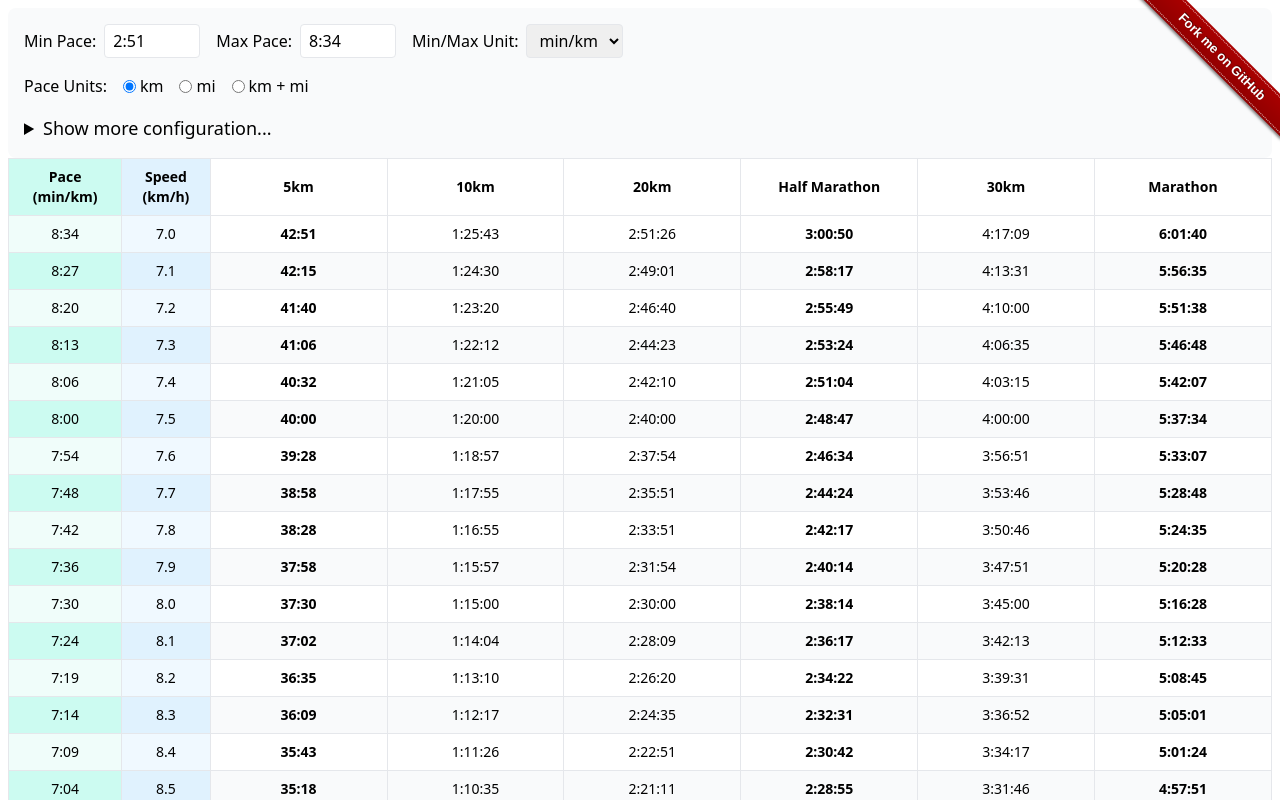
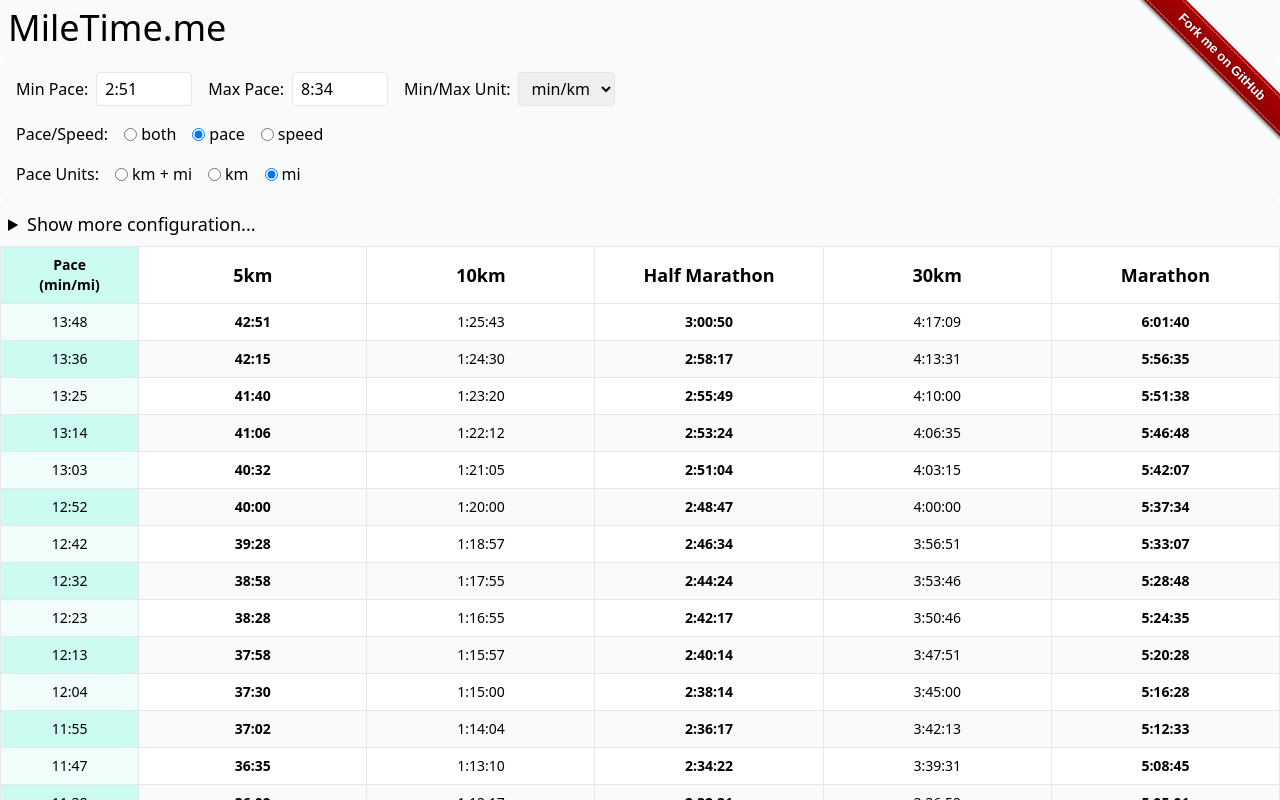
Before and after one commit to jkingsman/MileTime.me, a React (Vite) app: page / in a window 1280 px wide. Shown: the top 800 px of the page. Built offline with nearby package versions, Linux system fonts and the light colour scheme.

Commit message:
Tidy styling and UI arrangement

```diff
--- a/index.html
+++ b/index.html
@@ -20,7 +20,6 @@
     <meta property="og:image" content="https://miletime.me/og.png">
   </head>
   <body>
-    <a class="github-fork-ribbon" target="_blank" href="https://github.com/jkingsman/MileTime.me" data-ribbon="Fork me on GitHub" title="Fork me on GitHub">Fork me on GitHub</a>
     <div id="root"></div>
     <script type="module" src="/src/main.tsx"></script>
   </body>
--- a/src/App.tsx
+++ b/src/App.tsx
@@ -4,11 +4,12 @@ import PaceCalculator from "./components/pace-calculator";
 
 function App() {
   return (
-    <div className="screen:m-2">
+    <>
+      <a className="hidden md:block github-fork-ribbon" target="_blank" href="https://github.com/jkingsman/MileTime.me" data-ribbon="Fork me on GitHub" title="Fork me on GitHub">Fork me on GitHub</a>
       <PaceCalculator />
       {screenFooter}
       {printFooter}
-    </div>
+    </>
   );
 }
 
--- a/src/components/constants.tsx
+++ b/src/components/constants.tsx
@@ -6,7 +6,7 @@ export const MILE_TO_KM = 1 / KM_TO_MILES;
 export const STORAGE_KEY = "paceCalculatorPreferences";
 
 export const STORAGE_VERSION_KEY = "storageVersion";
-export const STORAGE_VERSION = 5;
+export const STORAGE_VERSION = 8;
 
 export const STANDARD_DISTANCES: StandardDistance[] = [
   {
@@ -23,7 +23,7 @@ export const STANDARD_DISTANCES: StandardDistance[] = [
     defaultEnabled: true,
   },
   { id: "15k", name: "15km", distance: 15 },
-  { id: "20k", name: "20km", distance: 20, defaultEnabled: true },
+  { id: "20k", name: "20km", distance: 20 },
   {
     id: "hm",
     name: "HM",
@@ -51,7 +51,8 @@ export const STANDARD_DISTANCES: StandardDistance[] = [
 
 export const DEFAULT_PREFERENCES = {
   paceUnit: "min/km",
-  displayUnit: "km",
+  paceDisplay: "pace",
+  displayUnit: "mi",
   selectedDistances: STANDARD_DISTANCES.filter((d) => d.defaultEnabled).map(
     (d) => d.id
   ),
--- a/src/components/pace-calculator.tsx
+++ b/src/components/pace-calculator.tsx
@@ -44,6 +44,9 @@ const PaceCalculator = () => {
   const [displayUnit, setDisplayUnit] = useState(
     () => loadPreferences().displayUnit
   );
+  const [paceDisplay, setPaceDisplay] = useState(
+    () => loadPreferences().paceDisplay
+  );
   const [selectedDistances, setSelectedDistances] = useState<Set<string>>(
     () => new Set(loadPreferences().selectedDistances)
   );
@@ -65,6 +68,7 @@ const PaceCalculator = () => {
   const [hightlightedSpeeds, setHightlightedSpeeds] = useState<Set<string>>(
     () => new Set(loadPreferences().hightlightedSpeeds)
   );
+  const [settingsExpanded, toggleSettingsExpanded] = useState(false);
 
   useEffect(() => {
     const preferences = {
@@ -73,6 +77,7 @@ const PaceCalculator = () => {
       minPaceInput,
       maxPaceInput,
       paceUnit,
+      paceDisplay,
       displayUnit,
       selectedDistances: Array.from(selectedDistances),
       emphasizedDistances: Array.from(emphasizedDistances),
@@ -98,6 +103,7 @@ const PaceCalculator = () => {
     minPaceInput,
     maxPaceInput,
     paceUnit,
+    paceDisplay,
     displayUnit,
     selectedDistances,
     emphasizedDistances,
@@ -180,7 +186,8 @@ const PaceCalculator = () => {
   ]);
 
   return (
-    <div>
+    <>
+      <div className={"text-4xl p-2 bg-gray-50"}>MileTime.me</div>
       <div className="space-y-4 p-4 bg-gray-50 rounded-lg controls-container">
         {/* Pace Controls */}
         <div className="flex flex-wrap gap-4">
@@ -226,13 +233,60 @@ const PaceCalculator = () => {
           </div>
         </div>
 
+        {/* Pace Display Controls */}
+        <div className="flex items-center gap-4">
+          <label className="text-md font-medium">Pace/Speed:</label>
+          <div className="flex gap-4 flex-wrap">
+            <label htmlFor="paceAndSpeed" className="flex items-center gap-1">
+              <input
+                id="paceAndSpeed"
+                type="radio"
+                value="both"
+                checked={paceDisplay === "both"}
+                onChange={(e) => setPaceDisplay(e.target.value)}
+              />
+              both
+            </label>
+            <label htmlFor="pace" className="flex items-center gap-1">
+              <input
+                id="pace"
+                type="radio"
+                value="pace"
+                checked={paceDisplay === "pace"}
+                onChange={(e) => setPaceDisplay(e.target.value)}
+              />
+              pace
+            </label>
+            <label htmlFor="speedDisplay" className="flex items-center gap-1">
+              <input
+                id="speedDisplay"
+                type="radio"
+                value="speed"
+                checked={paceDisplay === "speed"}
+                onChange={(e) => setPaceDisplay(e.target.value)}
+              />
+              speed
+            </label>
+          </div>
+        </div>
+
         {/* Pace Unit Controls */}
         <div className="flex items-center gap-4">
           <label className="text-md font-medium">Pace Units:</label>
           <div className="flex gap-4 flex-wrap">
-            <label htmlFor="kmDisplay" className="flex items-center gap-1">
+            <label htmlFor="paceBoth" className="flex items-center gap-1">
               <input
-                id="kmDisplay"
+                id="paceBoth"
+                type="radio"
+                value="both"
+                checked={displayUnit === "both"}
+                onChange={(e) => setDisplayUnit(e.target.value)}
+              />
+              km + mi
+            </label>
+            <label htmlFor="paceKm" className="flex items-center gap-1">
+              <input
+                id="paceKm"
                 type="radio"
                 value="km"
                 checked={displayUnit === "km"}
@@ -240,9 +294,9 @@ const PaceCalculator = () => {
               />
               km
             </label>
-            <label htmlFor="mileDisplay" className="flex items-center gap-1">
+            <label htmlFor="paceMi" className="flex items-center gap-1">
               <input
-                id="mileDisplay"
+                id="paceMi"
                 type="radio"
                 value="mi"
                 checked={displayUnit === "mi"}
@@ -250,22 +304,15 @@ const PaceCalculator = () => {
               />
               mi
             </label>
-            <label htmlFor="bothDisplay" className="flex items-center gap-1">
-              <input
-                id="bothDisplay"
-                type="radio"
-                value="both"
-                checked={displayUnit === "both"}
-                onChange={(e) => setDisplayUnit(e.target.value)}
-              />
-              km + mi
-            </label>
+          </div>
         </div>
       </div>
 
-        <details className={"space-y-4"}>
-          <summary className={"text-lg cursor-pointer"}>Show more configuration...</summary>
-
+      <details className={"p-2 bg-gray-50"} open={settingsExpanded}>
+        <summary className={"text-lg cursor-pointer"} onClick={(e) => { e.preventDefault(); toggleSettingsExpanded(!settingsExpanded); return false; }}>
+          {settingsExpanded ? "Hide configuration" : "Show more configuration..."}
+        </summary>
+        <div className={"p-2 mt-0 space-y-2"}>
           {/* Interval Controls */}
           <div className="flex items-center gap-4">
             <label htmlFor="rowInterval" className="text-md font-medium">
@@ -360,7 +407,6 @@ const PaceCalculator = () => {
 
 
           {/* Distance Emphasis */}
-          <div className="flex items-center justify-between gap-4">
           <div className="space-y-2">
             <label className="text-md font-medium block">Emphasize Distances:</label>
             <div className="flex flex-wrap gap-4">
@@ -377,7 +423,7 @@ const PaceCalculator = () => {
               ))}
             </div>
           </div>
-            <div className="flex gap-2">
+          <div className="flex gap-2 pt-2">
             <button
               onClick={resetPage}
               className="text-xs font-medium bg-transparent hover:bg-yellow-500 text-yellow-700 font-semibold hover:text-white py-2 px-4 border border-yellow-500 hover:border-transparent rounded"
@@ -388,40 +434,44 @@ const PaceCalculator = () => {
         </div>
       </details>
 
-
-
-      </div>
-
       <div className="overflow-x-auto table-container">
         <table className="min-w-full border-collapse table-fixed text-xs md:text-sm">
           <thead>
             <tr>
               {displayUnit !== "mi" && (
                 <>
-                  <th className="border p-2 bg-teal-100 w-[5vw]">
+                  {(paceDisplay == "both" || paceDisplay == "pace") && (
+                    <th className="border p-1 py-2 sm:p-2 bg-teal-100 w-[5vw]">
                       Pace
                       <br />
                       (min/km)
                     </th>
-                  <th className="border p-2 bg-sky-100 w-[5vw]">
+                  )}
+                  {(paceDisplay == "both" || paceDisplay == "speed") && (
+                    <th className="border p-1 py-2 sm:p-2 bg-sky-100 w-[5vw]">
                       Speed
                       <br />
                       (km/h)
                     </th>
+                  )}
                 </>
               )}
               {displayUnit !== "km" && (
                 <>
-                  <th className="border p-2 bg-teal-100 w-[5vw]">
+                  {(paceDisplay == "both" || paceDisplay == "pace") && (
+                    <th className="border p-1 py-2 sm:p-2 bg-teal-100 w-[5vw]">
                       Pace
                       <br />
                       (min/mi)
                     </th>
-                  <th className="border p-2 bg-sky-100 w-[5vw]">
+                  )}
+                  {(paceDisplay == "both" || paceDisplay == "speed") && (
+                    <th className="border p-1 py-2 sm:p-2 bg-sky-100 w-[5vw]">
                       Speed
                       <br />
                       (mph)
                     </th>
+                  )}
                 </>
               )}
               {STANDARD_DISTANCES.map(
@@ -429,14 +479,14 @@ const PaceCalculator = () => {
                   selectedDistances.has(dist.id) && (
                     <th
                       key={dist.id}
-                      className={"border p-2 w-[10vw]"}
+                      className={"border p-1 py-2 sm:p-2 print:text-lg text-sm md:text-lg w-[10vw]"}
                     >
                       <DistanceNameDisplay dist={dist} />
                     </th>
                   )
               )}
               {customDistance.enabled && (
-                <th className="border p-2 w-[10vw]">
+                <th className="border p-1 py-2 sm:p-2 w-[10vw]">
                   {customDistance.value} {customDistance.unit}
                 </th>
               )}
@@ -457,50 +507,62 @@ const PaceCalculator = () => {
               >
                 {displayUnit !== "mi" && (
                   <>
+                    {(paceDisplay == "both" || paceDisplay == "pace") && (
                       <td
                         className={
                           hightlightedSpeeds.has(row.kph)
-                          ? "border p-2 text-center bg-yellow-100"
+                            ? "border p-1 py-2 sm:p-2 text-center bg-yellow-100"
                             : index % 2 === 0
-                            ? "border p-2 text-center bg-teal-50"
-                            : "border p-2 text-center bg-teal-100"
+                              ? "border p-1 py-2 sm:p-2 text-center bg-teal-50"
+                              : "border p-1 py-2 sm:p-2 text-center bg-teal-100"
                         }
                       >
                         {row.minPerKm}
                       </td>
+                    )}
+                    {(paceDisplay == "both" || paceDisplay == "speed") && (
                       <td
                         className={
                           hightlightedSpeeds.has(row.kph)
-                          ? "border p-2 text-center bg-yellow-100"
+                            ? "border p-1 py-2 sm:p-2 text-center bg-yellow-100"
                             : index % 2 === 0
-                            ? "border p-2 text-center bg-sky-50"
-                            : "border p-2 text-center bg-sky-100"
+                              ? "border p-1 py-2 sm:p-2 text-center bg-sky-50"
+                              : "border p-1 py-2 sm:p-2 text-center bg-sky-100"
                         }
                       >
                         {row.kph}
                       </td>
+                    )}
                   </>
                 )}
                 {displayUnit !== "km" && (
                   <>
+                    {(paceDisplay == "both" || paceDisplay == "pace") && (
                       <td
                         className={
                           hightlightedSpeeds.has(row.kph)
-                          ? "border p-2 text-center bg-yellow-100"
-                          : "border p-2 text-center bg-teal-50"
+                            ? "border p-1 py-2 sm:p-2 text-center bg-yellow-100"
+                            : index % 2 === 0
+                              ? "border p-1 py-2 sm:p-2 text-center bg-teal-50"
+                              : "border p-1 py-2 sm:p-2 text-center bg-teal-100"
                         }
                       >
                         {row.minPerMile}
                       </td>
+                    )}
+                    {(paceDisplay == "both" || paceDisplay == "speed") && (
                       <td
                         className={
                           hightlightedSpeeds.has(row.kph)
-                          ? "border p-2 text-center bg-yellow-100"
-                          : "border p-2 text-center bg-sky-50"
+                            ? "border p-1 py-2 sm:p-2 text-center bg-yellow-100"
+                            : index % 2 === 0
+                              ? "border p-1 py-2 sm:p-2 text-center bg-sky-50"
+                              : "border p-1 py-2 sm:p-2 text-center bg-sky-100"
                         }
                       >
                         {row.mph}
                       </td>
+                    )}
                   </>
                 )}
                 {STANDARD_DISTANCES.map(
@@ -508,7 +570,7 @@ const PaceCalculator = () => {
                     selectedDistances.has(dist.id) && (
                       <td
                         key={dist.id}
-                        className={`border p-2 text-center ${emphasizedDistances.has(dist.id) ? "font-bold" : ""
+                        className={`border p-1 py-2 sm:p-2 text-center ${emphasizedDistances.has(dist.id) ? "font-bold" : ""
                           }`}
                       >
                         {row.standardTimes[i]}
@@ -516,14 +578,14 @@ const PaceCalculator = () => {
                     )
                 )}
                 {customDistance.enabled && (
-                  <td className="border p-2 text-center">{row.customTime}</td>
+                  <td className="border p-1 py-2 sm:p-2 text-center">{row.customTime}</td>
                 )}
               </tr>
             ))}
           </tbody>
         </table>
       </div>
-    </div>
+    </>
   );
 };
 
--- a/src/components/ui_helpers.tsx
+++ b/src/components/ui_helpers.tsx
@@ -5,8 +5,8 @@ export const DistanceNameDisplay = ({ dist }: { dist: StandardDistance }) => {
     <div>
       {dist.longName ? (
         <>
-          <span className="block lg:hidden">{dist.name}</span>
-          <span className="hidden lg:block">{dist.longName}</span>
+          <span className="block md:hidden">{dist.name}</span>
+          <span className="hidden md:block">{dist.longName}</span>
         </>
       ) : (
         <span>{dist.name}</span>
```
Also changed, not shown: src/App.css (+4 -16 lines). Lines whose indentation alone changed are shown as unchanged.
